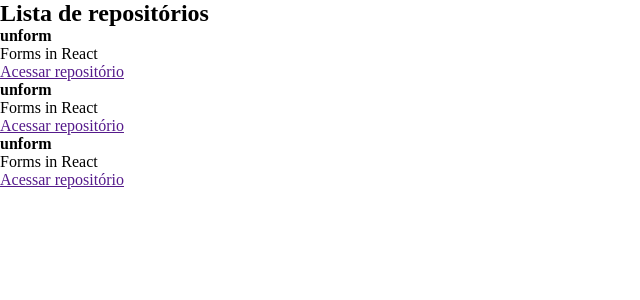
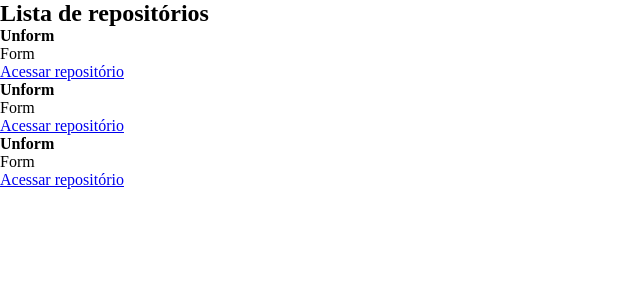
Before and after one commit to Pedrofelipem/ignite-reactjs, a React app: page / in a window 1280 px wide. Shown: the top 300 px of the page, without its empty margins (0-640 px from the left). Built offline with nearby package versions, Linux system fonts and the light colour scheme.

Commit message:
Components: RepositoryItem

```diff
--- /dev/null
+++ b/src/components/RepositoryItem.jsx
@@ -0,0 +1,10 @@
+export function RepositoryItem(props){
+    return (
+        <li>
+            <strong>{props.repository.name}</strong>
+            <p>{props.repository.description}</p>
+            <a href={props.repository.link}> Acessar repositório</a>
+        </li>
+
+);
+}
--- a/src/components/RepositoryList.jsx
+++ b/src/components/RepositoryList.jsx
@@ -1,24 +1,19 @@
+import { RepositoryItem } from "./RepositoryItem";
+
 export function RepositoryList(){
+    const repository = {
+        name: 'Unform',
+        description: 'Form',
+        link: 'https://github.com/unform/unform'
+    }
     return(
         <section className="respository-list">
             <h1>Lista de repositórios</h1>
-            <ul>
-                <li>
-                    <strong>unform</strong>
-                    <p>Forms in React</p>
-                    <a href=""> Acessar repositório</a>
-                </li>
-                <li>
-                    <strong>unform</strong>
-                    <p>Forms in React</p>
-                    <a href=""> Acessar repositório</a>
-                </li>
-                <li>
-                    <strong>unform</strong>
-                    <p>Forms in React</p>
-                    <a href=""> Acessar repositório</a>
-                </li>
-            </ul>
+        <ul>
+            <RepositoryItem repository={repository}/>
+            <RepositoryItem repository={repository}/>
+            <RepositoryItem repository={repository}/>
+        </ul>
         </section>
     );
 }
```
